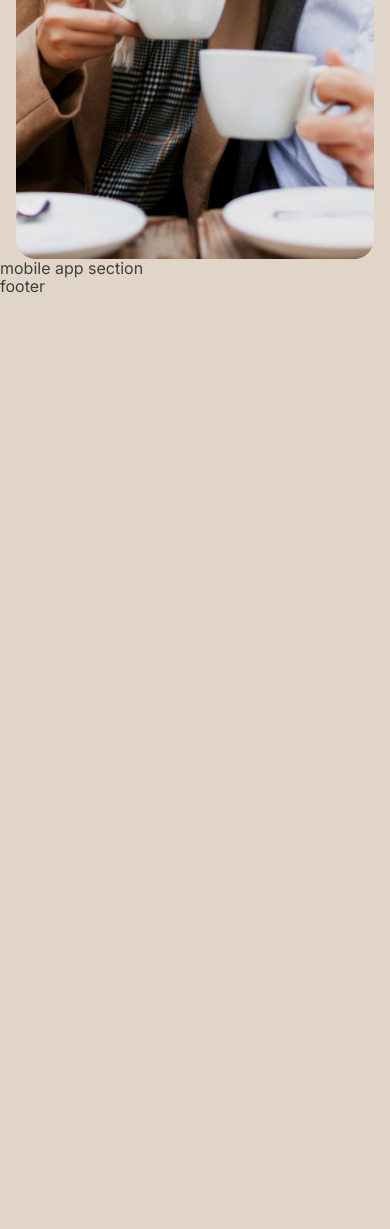
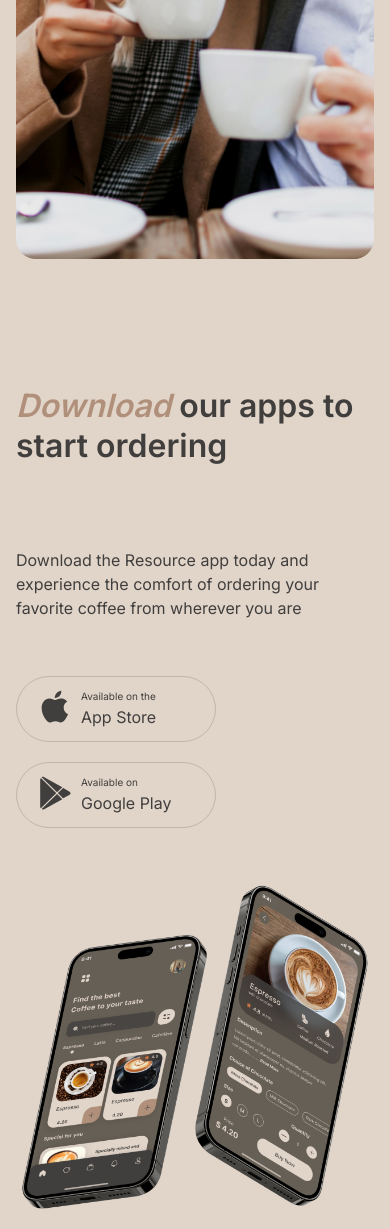
Before and after one commit to snischuk/rsschool-landing-page, a website: page index.html in a window 390 px wide. Shown: the part 3104-4333 px from the top of the page. Before the commit the page ends 3400 px from the top, so only its background shows below. Drawn offline with nearby package versions, Linux system fonts and the light colour scheme.

Commit message:
feat: add mobile-app section

```diff
--- a/index.html
+++ b/index.html
@@ -234,7 +234,55 @@
         </div>
       </section>
 
-      <section class="mobile-app" id="mobile-app">mobile app section</section>
+      <section class="mobile-app" id="mobile-app">
+        <div class="mobile-app__info">
+          <h2 class="mobile-app__title">
+            <span class="mobile-app__title--accent">Download</span> our apps to
+            start ordering
+          </h2>
+          <p class="mobile-app__text">
+            Download the Resource app today and experience the comfort of
+            ordering your favorite coffee from wherever you are
+          </p>
+          <div class="mobile-app__buttons">
+            <a
+              class="mobile-app__button"
+              href="https://www.apple.com/app-store/"
+              target="_blank"
+              rel="noopener noreferrer"
+            >
+              <svg class="mobile-app__button-icon" width=" 36" height="36">
+                <use href="./assets/images/icons-sprite.svg#apple-store"></use>
+              </svg>
+              <span class="mobile-app__button-text">
+                <span class="mobile-app__button-text-top"
+                  >Available on the</span
+                >
+                <span>App Store</span>
+              </span>
+            </a>
+            <a
+              class="mobile-app__button"
+              href="https://play.google.com/store/apps"
+              target="_blank"
+              rel="noopener noreferrer"
+            >
+              <svg class="mobile-app__button-icon" width="36" height="36">
+                <use href="./assets/images/icons-sprite.svg#google-play"></use>
+              </svg>
+              <span class="mobile-app__button-text">
+                <span class="mobile-app__button-text-top">Available on</span>
+                <span>Google Play</span>
+              </span>
+            </a>
+          </div>
+        </div>
+        <img
+          class="mobile-app__image"
+          src="./assets/images/home-page/mobile-screens.png"
+          alt="Mobile phones"
+        />
+      </section>
     </main>
 
     <footer class="contact-us" id="contact-us">footer</footer>
--- /dev/null
+++ b/scss/_mobile-app.scss
@@ -0,0 +1,115 @@
+.mobile-app {
+  display: flex;
+  justify-content: center;
+  align-items: center;
+  flex-wrap: wrap;
+  gap: 100px;
+
+  max-width: 1440px;
+  margin: 0 auto;
+  padding: 100px var(--custom-gap);
+
+  @media (width <=768px) {
+    flex-direction: column;
+    scroll-margin-top: var(--header-height);
+  }
+
+  @media (width <=525px) {
+    row-gap: 40px;
+  }
+
+  &__image {
+    flex: 1 1 calc(50% - 100px);
+
+    width: 100%;
+    max-width: 630px;
+    height: auto;
+  }
+
+  &__info {
+    flex: 1 1 calc(50% - 100px);
+
+    display: flex;
+    flex-direction: column;
+    gap: 40px;
+  }
+
+  &__title {
+    color: var(--text-primary);
+    font-size: 60px;
+    font-weight: 600;
+    line-height: 75px;
+
+    @media (width <=525px) {
+      font-size: 32px;
+      line-height: 40px;
+    }
+
+    &--accent {
+      color: var(--text-accent);
+      font-style: italic;
+    }
+  }
+
+  &__text {
+    color: var(--text-primary);
+    font-size: 16px;
+    font-weight: 400;
+    line-height: 24px;
+  }
+
+  &__buttons {
+    display: flex;
+    flex-wrap: wrap;
+    gap: 20px;
+  }
+
+  &__button {
+    display: flex;
+    gap: 8px;
+
+    width: 200px;
+    padding: 12px 20px;
+
+    color: var(--text-primary);
+    font-size: 16px;
+    line-height: 24px;
+
+    border: 1px solid var(--border-primary);
+    border-radius: 100px;
+
+    transition:
+      background-color 0.3s ease-in-out,
+      border-color 0.3s ease-in-out,
+      color 0.3s ease-in-out;
+
+    @media (any-hover: hover) {
+      &:hover {
+        background-color: var(--bg-container);
+        border-color: transparent;
+        color: var(--text-inverse);
+
+        .mobile-app__button-icon {
+          fill: var(--text-inverse);
+        }
+      }
+    }
+  }
+
+  &__button-icon {
+    fill: var(--text-primary);
+
+    transition: fill 0.3s ease-in-out;
+  }
+
+  &__button-text {
+    display: flex;
+    flex-direction: column;
+    gap: 2px;
+  }
+
+  &__button-text-top {
+    font-size: 10px;
+    line-height: 14px;
+  }
+}
--- a/scss/main.scss
+++ b/scss/main.scss
@@ -3,5 +3,5 @@
 @use "hero";
 @use "favorites";
 @use "about";
-// @use "mobile-app";
+@use "mobile-app";
 // @use "footer";
```
Also changed, not shown: css/style.css, 1 other file.
